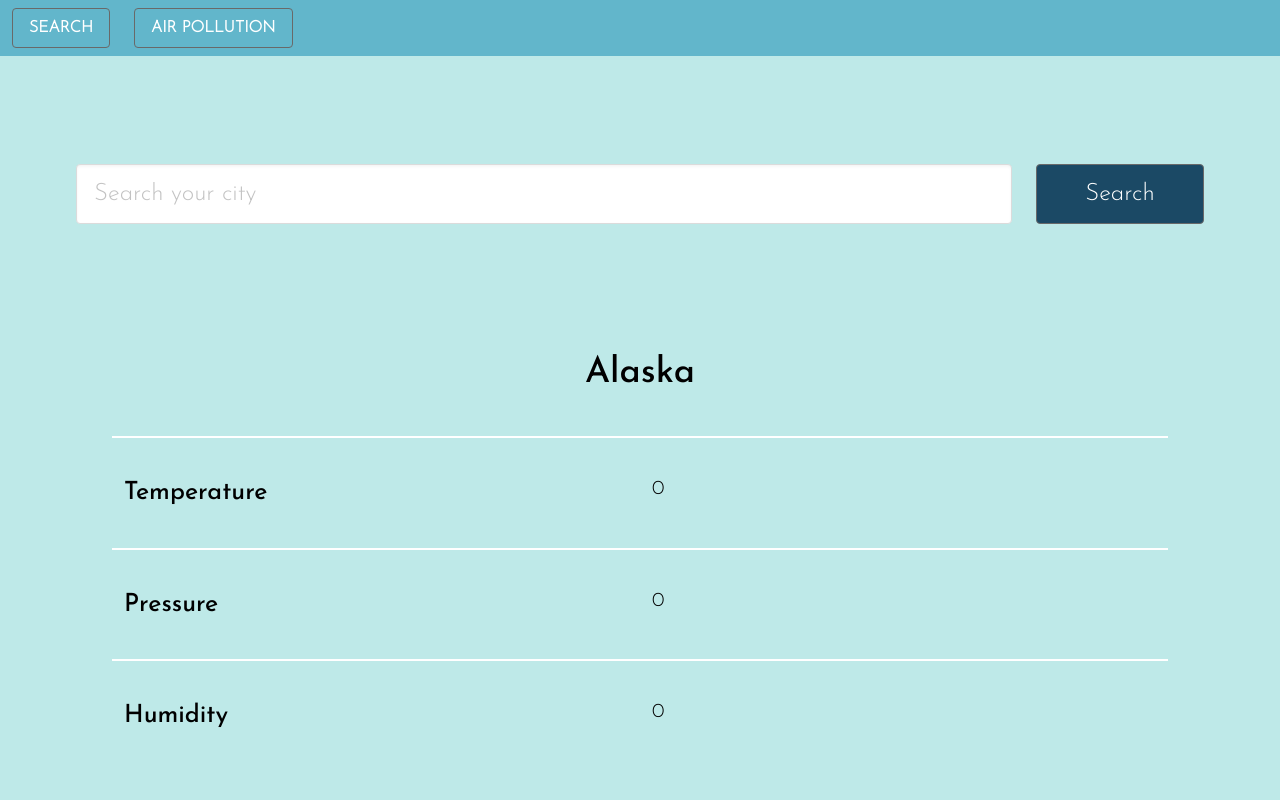
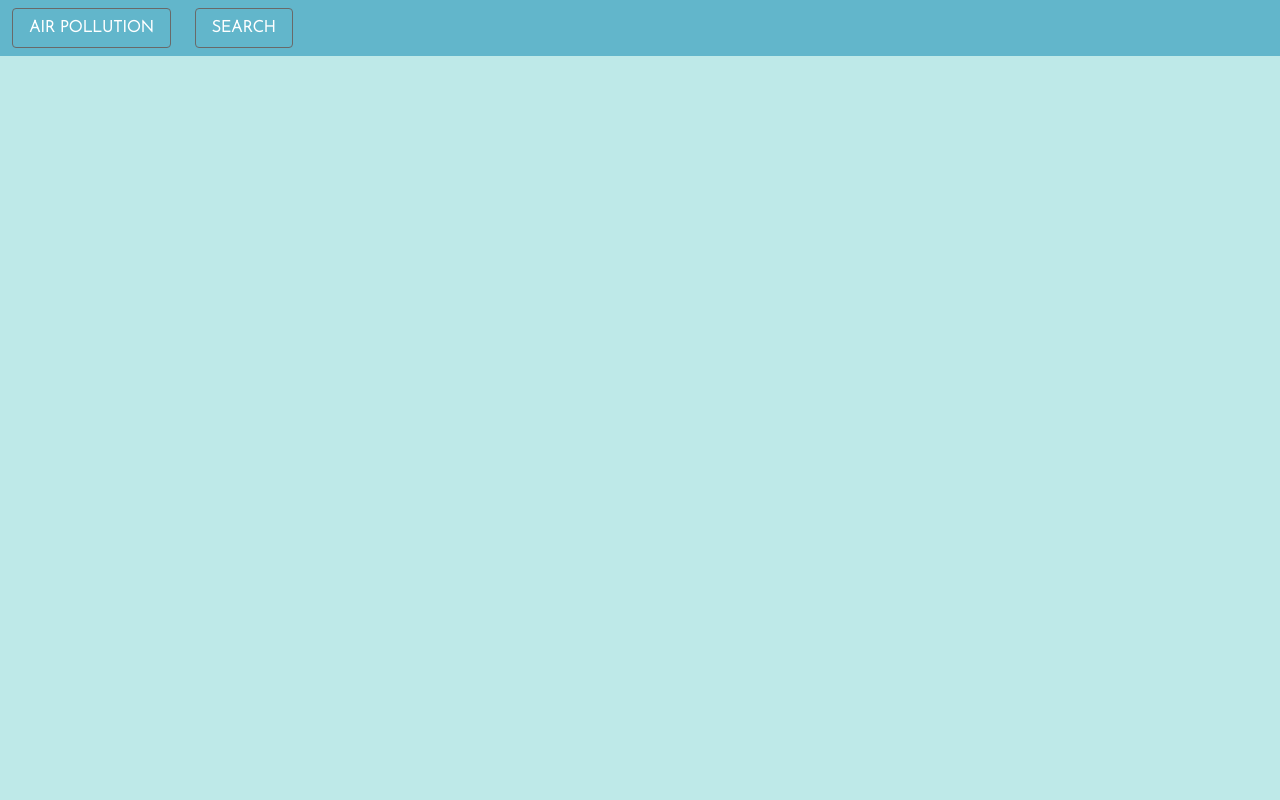
Before and after one commit to DomeT99/another-weather-app, a Vue app: page / in a window 1280 px wide. Shown: the top 800 px of the page. Built offline with nearby package versions, Linux system fonts and the light colour scheme.

Commit message:
feat: invert route

```diff
--- a/src/components/Navbar.vue
+++ b/src/components/Navbar.vue
@@ -7,12 +7,12 @@ onMounted(() => openMenu());
 
 const buttonsNavbar = [
   {
-    text: "SEARCH",
+    text: "AIR POLLUTION",
     path: "/",
   },
   {
-    text: "AIR POLLUTION",
-    path: "/airpollution",
+    text: "SEARCH",
+    path: "/search",
   },
 ];
 const isMenuActive = ref(false);
--- a/src/router/index.js
+++ b/src/router/index.js
@@ -3,13 +3,13 @@ import { createRouter, createWebHistory } from "vue-router";
 const routes = [
   {
     path: "/",
+    name: "air-pollution",
+    component: () => import("../views/AirPollution.vue"),
+  },
+  {
+    path: "/search",
     name: "search",
     component: () => import("../views/Search.vue"),
-  },
-  {
-    path: "/airpollution",
-    name: "air-pollution",
-    component: () => import("../views/AirPollution.vue"),
   },
 ];
 
```
